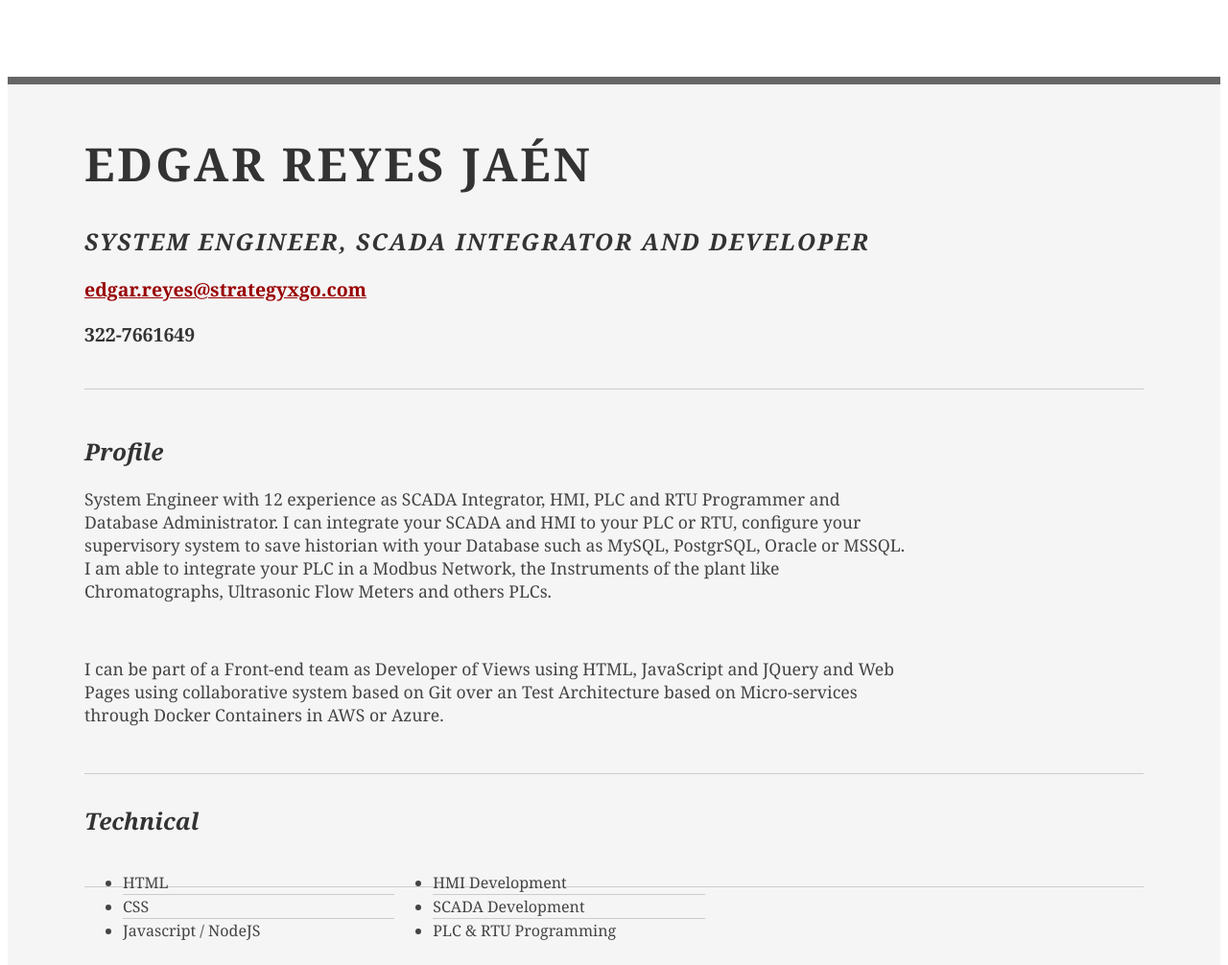
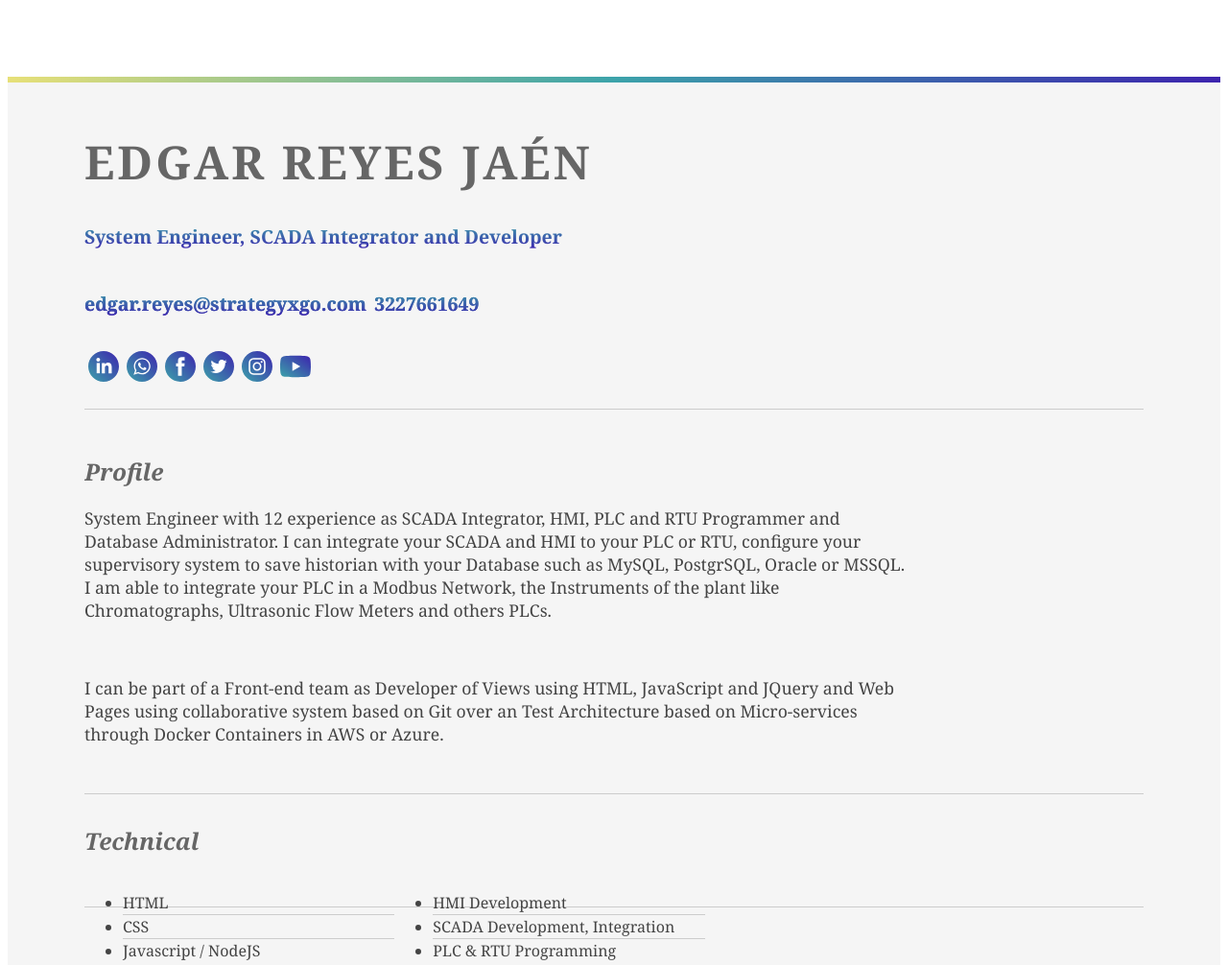
Before and after one commit to edgarjaen/edgarjaen.github.io, a website: page index.html in a window 1280 px wide. Shown: the top 1006 px of the page at 96% size. Drawn offline with Linux system fonts and the light colour scheme; a small style sheet from the web is missing.

Commit message:
Adding Social Links and top border decoration

```diff
--- a/index.html
+++ b/index.html
@@ -9,16 +9,49 @@
 	<meta name="description" content="" />
     <link rel="stylesheet" type="text/css" href="http://yui.yahooapis.com/2.7.0/build/reset-fonts-grids/reset-fonts-grids.css" media="all" />
 	<link rel="stylesheet" type="text/css" href="stylesheets/resume.css" media="all" />
+	<style>
+		div.social{
+			padding:4px;//.5vw;
+		}
+		.social img {
+			//min-width: 1.5vw;
+			//min-height: 1.5vw;
+			width: 32px; //2vw;
+			height: 32px; //2vw;
+			vertical-align: middle;
+		}
+		#inner-new {
+			padding: 10px 80px;
+			margin: 80px auto;
+			background: #f5f5f5;
+		}
+
+		.border-gradient {
+			border: solid;
+			border-width: 6px 0 3px 0;
+			border-image-slice: 1;
+		}
+
+		.border-gradient-edjaen {
+			border-image-source: linear-gradient(to right, #e7e078, #3ca3aa,#3c23ae);
+		}
+		.border-gradient-rasta {
+			border-image-source: linear-gradient(to right, #3dad39,#d1ce2a, #e72222);
+		}
+		.border-gradient-rasta-basic {
+			border-image-source: linear-gradient(to right, green,yellow, red);
+		}
+	</style>
 </head>
 <body>
 <div id="doc2" class="yui-t7">
-	<div id="inner">
+	<div id="inner-new" class="border-gradient border-gradient-edjaen">
 
 		<div id="hd">
 			<div class="yui-gc">
 				<div class="yui-u first">
 					<h1>Edgar Reyes Jaén</h1>
-					<h2>System Engineer, SCADA Integrator and Developer</h2>
+					<h3>System Engineer, SCADA Integrator and Developer</h3>
 				</div>
 
 				<div class="yui-u">
@@ -26,8 +59,38 @@
 						<!--
                             <h3><a id="pdf" href="#">Download PDF</a></h3>
                         !-->
-						<h3><a href="mailto:edgar.reyes@strategyxgo.com">edgar.reyes@strategyxgo.com</a></h3>
-						<h3>322-7661649</h3>
+						<h3 style="display: inline-flex;" class="social">
+							<a href="mailto:edgar.reyes@strategyxgo.com">edgar.reyes@strategyxgo.com</a>
+						</h3>
+						<h3 style="display: inline-flex;">
+							<div class="social">
+								<a href="tel:+573227661649">3227661649
+								</a>
+							</div>
+						</h3>
+						<div style="display:flex;padding-top:1vh;">
+							<div class="social">
+								<a href="https://www.linkedin.com/in/edgarjaen">
+									<img src="images/linkedin.svg" alt="">
+								</a>
+							</div>
+							<div class="social">
+								<a href="https://api.whatsapp.com/send?phone=573227661649"" target="_blank"><img src="images/whatsapp.svg" alt=""></a>
+							</div>
+							<div class="social">
+								<a href="https://www.facebook.com/edjaen.ve" target="_blank"><img src="images/facebook.svg" alt=""></a>
+							</div>
+							<div class="social">
+								<a href="https://www.twitter.com/edjaen" target="_blank"><img src="images/twitter.svg" alt=""></a>
+							</div>
+
+							<div class="social">
+								<a href="https://www.instagram.com/edjaen.ve" target="_blank"><img src="images/instagram.svg" alt=""></a>
+							</div>
+							<div class="social">
+								<a href="https://www.youtube.com/user/reyeseal" target="_blank"><img src="images/youtube.svg" alt=""></a>
+							</div>
+						</div>
 					</div><!--// .contact-info -->
 				</div>
 			</div><!--// .yui-gc -->
@@ -90,7 +153,7 @@
 
 							<ul class="talent">
 								<li>HMI Development</li>
-								<li>SCADA Development</li>
+								<li>SCADA Development, Integration</li>
 								<li class="last">PLC & RTU Programming</li>
 							</ul>
 
@@ -125,7 +188,7 @@
 
 							<div class="job">
 								<h2>Freelance.</h2>
-								<h3>SCADA Developer and Electric Technician.</h3>
+								<h3>SCADA Integrator and Electric Technician.</h3>
 								<h4>May 2019. - Current.</h4>
 								<p>
                                     Design of Automatic Control  based on Programmable Logic Controllers.
@@ -213,7 +276,8 @@
 		</div><!--// bd -->
 
 		<div id="ft">
-			<p>eng. Edgar Reyes Jaén &mdash; <a href="mailto:edgar.reyes@strategyxgo.com">edgar.reyes@strategyxgo.com</a> &mdash; 322-7661649</p>
+			<p>Eng. Edgar Reyes Jaén &mdash; <a href="mailto:edgar.reyes@strategyxgo.com">edgar.reyes@strategyxgo.com</a> &mdash; 322-7661649</p>
+
 		</div><!--// footer -->
 
 	</div><!-- // inner -->
--- a/stylesheets/resume.css
+++ b/stylesheets/resume.css
@@ -10,7 +10,15 @@
 ---------------------------------------------------------------------------------
 */
 
+:root {
+    --color-brand: #e7e078;
+    --color-brand-middle: #3ca3aa;
+    --color-brand-secondary: #3c23ae;
 
+    --color-light-shadow: #ffffff;
+    --color-dark-shadow:  #666666;
+    --movil: "50%";
+}
 .msg { padding: 10px; background: #222; position: relative; }
 .msg h1 { color: #fff;  }
 .msg a { margin-left: 20px; background: #408814; color: white; padding: 4px 8px; text-decoration: none; }
@@ -34,16 +42,22 @@ body { font-family: Georgia; color: #444; }
 #hd h1 { font-size: 48px; text-transform: uppercase; letter-spacing: 3px; }
 h2 { font-size: 152% }
 h3, h4 { font-size: 122%; }
-h1, h2, h3, h4 { color: #333; }
+h1, h2, h4 {
+    background: -webkit-linear-gradient(var(--color-dark-shadow), var(--color-dark-shadow));
+    -webkit-background-clip: text;
+    -webkit-text-fill-color: transparent; }
 p { font-size: 100%; line-height: 18px; padding-right: 3em; }
-a { color: #990003 }
+a, h3 {
+    background: -webkit-linear-gradient(var(--color-brand-middle), var(--color-brand-secondary));
+    -webkit-background-clip: text;
+    -webkit-text-fill-color: transparent; }
 a:hover { text-decoration: none; }
 strong { font-weight: bold; }
 li { line-height: 24px; border-bottom: 1px solid #ccc; }
 p.enlarge { font-size: 144%; padding-right: 6.5em; line-height: 24px; }
 p.enlarge-profile { font-size: 110%; padding-right: 1.5em; line-height: 24px; }
 p.enlarge span { color: #000 }
-.contact-info { margin-top: 7px; }
+.contact-info { margin-top: 10px; }
 .first h2 { font-style: italic; }
 .last { border-bottom: 0 }
 
--- /dev/null
+++ b/stylesheets/svg-icons.css
@@ -0,0 +1,22 @@
+
+:root {
+    --color-brand: #e7e078;
+    --color-brand-middle: #3ca3aa;
+    --color-brand-secondary: #3c23ae;
+
+    --color-light-shadow: #ffffff;
+    --color-dark-shadow:  #666666;
+    --movil: "50%";
+}
+
+.gradient-brand-secondary {
+    stop-color: var(--color-brand-secondary);
+}
+
+.gradient-brand-middle {
+    stop-color: var(--color-brand-middle);
+    offset:50%;
+}
+.gradient-brand {
+    stop-color: var(--color-brand);
+}
```
Also changed, not shown: images/facebook.svg (added), images/instagram.svg (added), images/linkedin.svg (added), images/twitter.svg (added), images/whatsapp-logo.svg (added), images/whatsapp.svg (added), images/youtube.svg (added).
